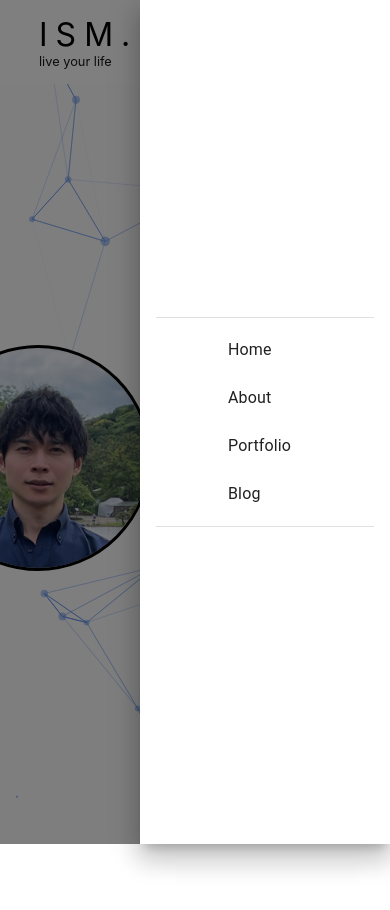
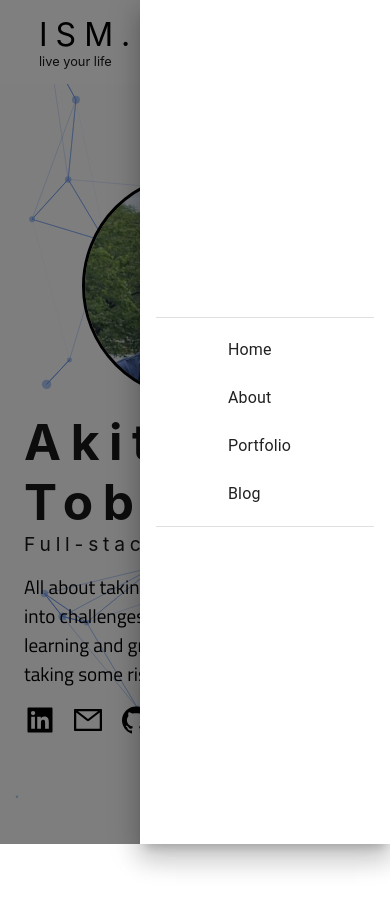
Before and after one commit to Ak1t0-Dev/my-portfolio, a React (Create React App) app: page / in a window 390 px wide. Shown: the top 910 px of the page. After the commit the page ends 848 px from the top, so only its background shows below. Built offline with nearby package versions, Linux system fonts and the light colour scheme.

Commit message:
style: made the page responsive

```diff
--- a/src/components/About/index.tsx
+++ b/src/components/About/index.tsx
@@ -67,7 +67,13 @@ export const About = () => {
           About Me
         </StyledTitle>
         <section>
-          <StyledImg></StyledImg>
+          <StyledImg
+            sx={{
+              backgroundPositionX: { xs: "20%", lg: "none" },
+              backgroundPositionY: { xs: "40%", lg: "none" },
+              backgroundPosition: { xs: "none", lg: "center" },
+            }}
+          />
           <StyledProfileWrapper>
             <StyledProfile>
               <StyledName>{fullName}</StyledName>
@@ -120,11 +126,11 @@ export const About = () => {
                     initial="offscreen"
                     whileInView="onscreen"
                     viewport={{ once: false, amount: 0.8 }}
+                    key={index}
                   >
                     <motion.div variants={cardVariants}>
                       <StyledSkillsLi
                         sx={{ maxWidth: { xs: "100%", sm: "300px" } }}
-                        key={index}
                       >
                         {item}
                       </StyledSkillsLi>
@@ -141,11 +147,11 @@ export const About = () => {
                     initial="offscreen"
                     whileInView="onscreen"
                     viewport={{ once: false, amount: 0.8 }}
+                    key={index}
                   >
                     <motion.div className="card" variants={cardVariants}>
                       <StyledSkillsLi
                         sx={{ maxWidth: { xs: "100%", sm: "300px" } }}
-                        key={index}
                       >
                         {item}
                       </StyledSkillsLi>
@@ -185,8 +191,8 @@ export const About = () => {
                         <StyledPosition>{item.postion}</StyledPosition>
                       </StyledItemTitle>
                       <ul>
-                        {item.results.map((result) => (
-                          <li>
+                        {item.results.map((result, index) => (
+                          <li key={index}>
                             <p>{result}</p>
                           </li>
                         ))}
@@ -372,9 +378,8 @@ const StyledImg = styled(Box)({
   width: "100%",
   aspectRatio: "16 / 9",
   backgroundImage: `url(${myImage})`,
-  backgroundPositionX: "20%",
-  backgroundPositionY: "40%",
   margin: "2rem 0",
+  backgroundRepeat: "no-repeat",
 });
 
 const StyledGridItem = styled(Grid)({
--- a/src/components/Home/index.tsx
+++ b/src/components/Home/index.tsx
@@ -13,7 +13,15 @@ import "../style.css";
 
 export const Home = () => {
   return (
-    <StyledMain>
+    <StyledMain
+      sx={{
+        flexDirection: { xs: "column", sm: "row" },
+        justifyContent: "center",
+        alignItems: "center",
+        height: { xs: "calc(100vh - 5rem)", sm: "calc(100vh - 10rem)" },
+        gap: { xs: "1rem", sm: "2rem" },
+      }}
+    >
       <StyledImg></StyledImg>
       <StyledIntroduce>
         <Box sx={{ display: "flex" }}>
@@ -82,11 +90,6 @@ const gradient = keyframes`
 
 const StyledMain = styled("div")({
   display: "flex",
-  flexDirection: "row",
-  justifyContent: "center",
-  alignItems: "center",
-  gap: "2rem",
-  height: "calc(100vh - 8rem)",
 });
 
 const StyledIntroduce = styled("div")({
--- a/src/components/Layout/index.tsx
+++ b/src/components/Layout/index.tsx
@@ -10,12 +10,22 @@ export const Layout = () => {
   return (
     <>
       <Particle />
-      <StyledGridContainer container>
+      <StyledGridContainer
+        container
+        sx={{
+          height: { xs: "none", md: "100vh" },
+        }}
+      >
         <StyledGridSide
           item
           xs={12}
           md={3}
-          sx={{ height: { xs: "10vh", md: "auto" }, minHeight: "80px" }}
+          sx={{
+            height: { xs: "10vh", md: "auto" },
+            minHeight: "80px",
+            position: { xs: "sticky", md: "none" },
+            top: { xs: 0, md: "none" },
+          }}
         >
           <Sidebar />
         </StyledGridSide>
@@ -23,7 +33,10 @@ export const Layout = () => {
           item
           xs={12}
           md={9}
-          sx={{ padding: { xs: "1rem 1.5rem", sm: "2rem 4rem" } }}
+          sx={{
+            padding: { xs: "0rem 1.5rem", sm: "2rem 4rem" },
+            height: { xs: "none", md: "100vh" },
+          }}
         >
           <motion.main
             key={location.pathname}
@@ -40,9 +53,7 @@ export const Layout = () => {
   );
 };
 
-const StyledGridContainer = styled(Grid)({
-  height: "100vh",
-});
+const StyledGridContainer = styled(Grid)({});
 
 const StyledGridSide = styled(Grid)({
   backgroundColor: "white",
@@ -54,5 +65,4 @@ const StyledGridSide = styled(Grid)({
 });
 const StyledGridMain = styled(Grid)({
   overflowY: "auto",
-  height: "100vh",
 });
```
